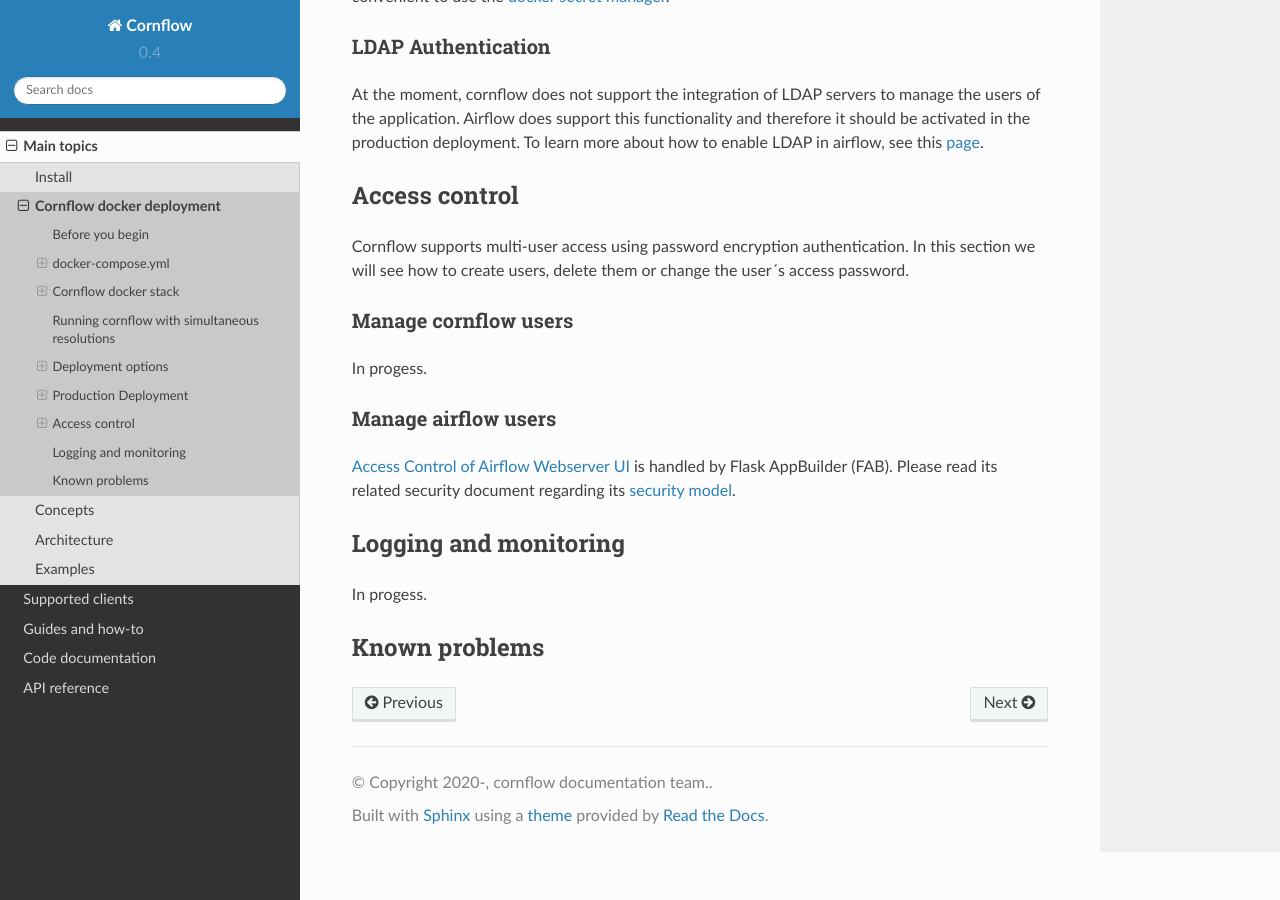
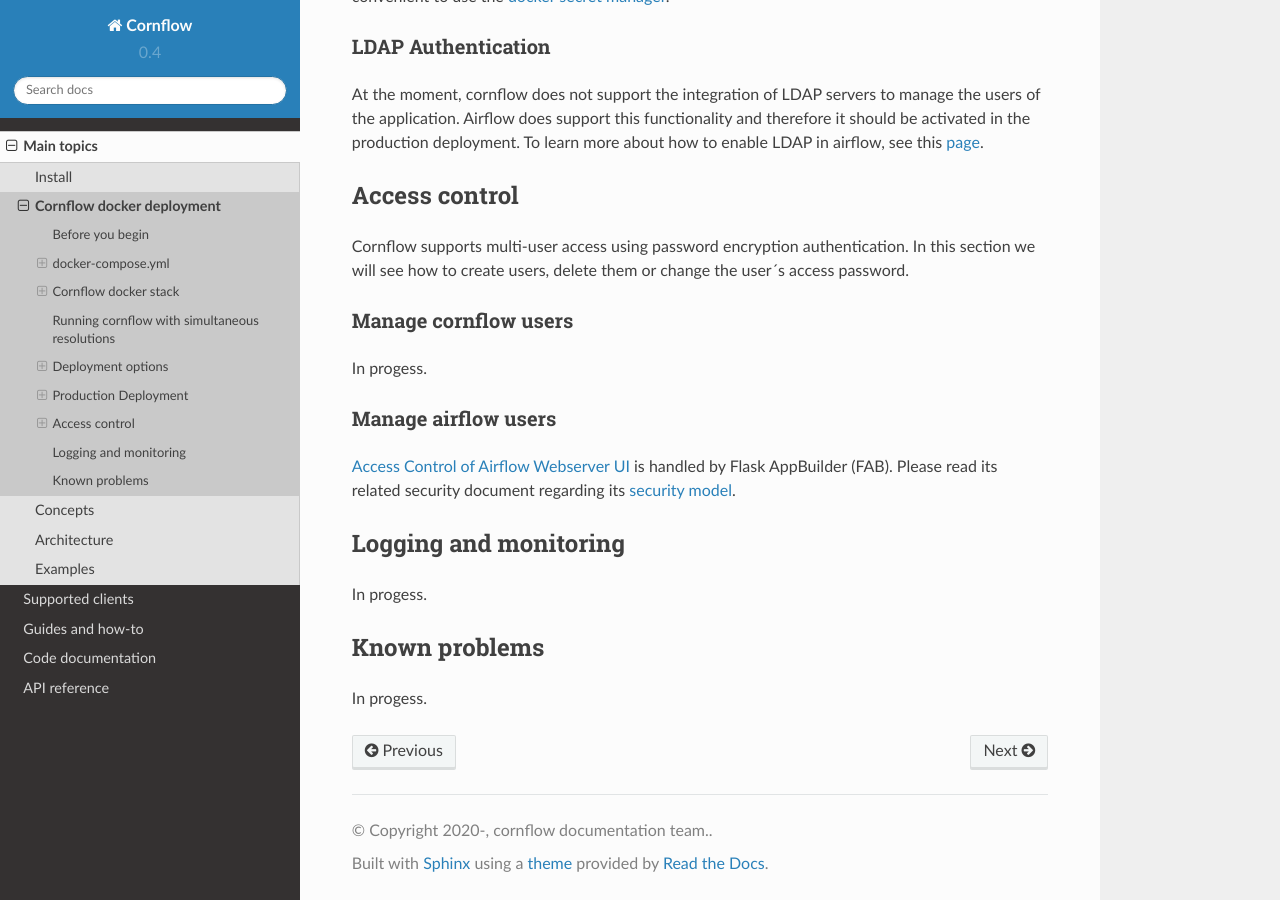
Before and after one commit to baobabsoluciones/cornflow, a Sphinx documentation site: the page built from docs/source/main/docker-stack.rst, in a window 1280 px wide and 900 px high, scrolled down 8167 px. Built offline with Sphinx 7.4.7 and the Read the Docs theme 2.0.0, drawn with Linux system fonts in a browser that asks for light colours.

Commit message:
documentation docker-celery-image

```diff
--- a/docs/source/main/docker-stack.rst
+++ b/docs/source/main/docker-stack.rst
@@ -333,3 +333,5 @@
 
 Known problems
 ------------------
+
+In progess.
```
Also changed, not shown: docs/source/_static/cornflow_celery_docker_stack.png (added), docs/source/_static/cornflow_docker_stack.png.
